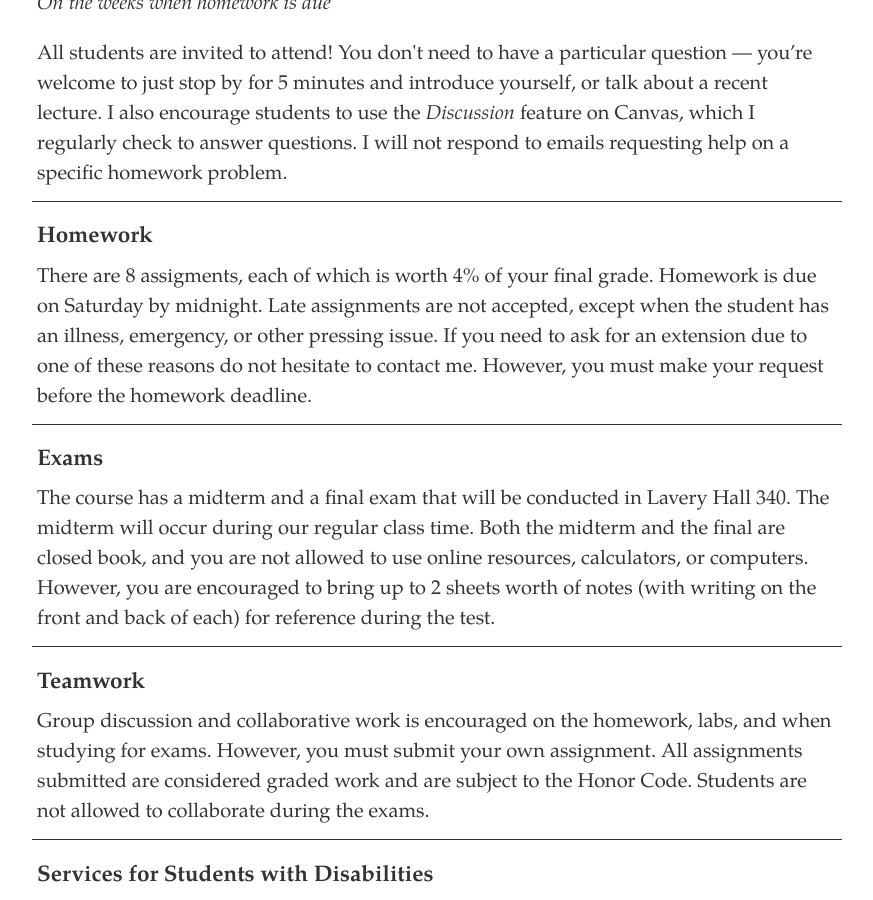
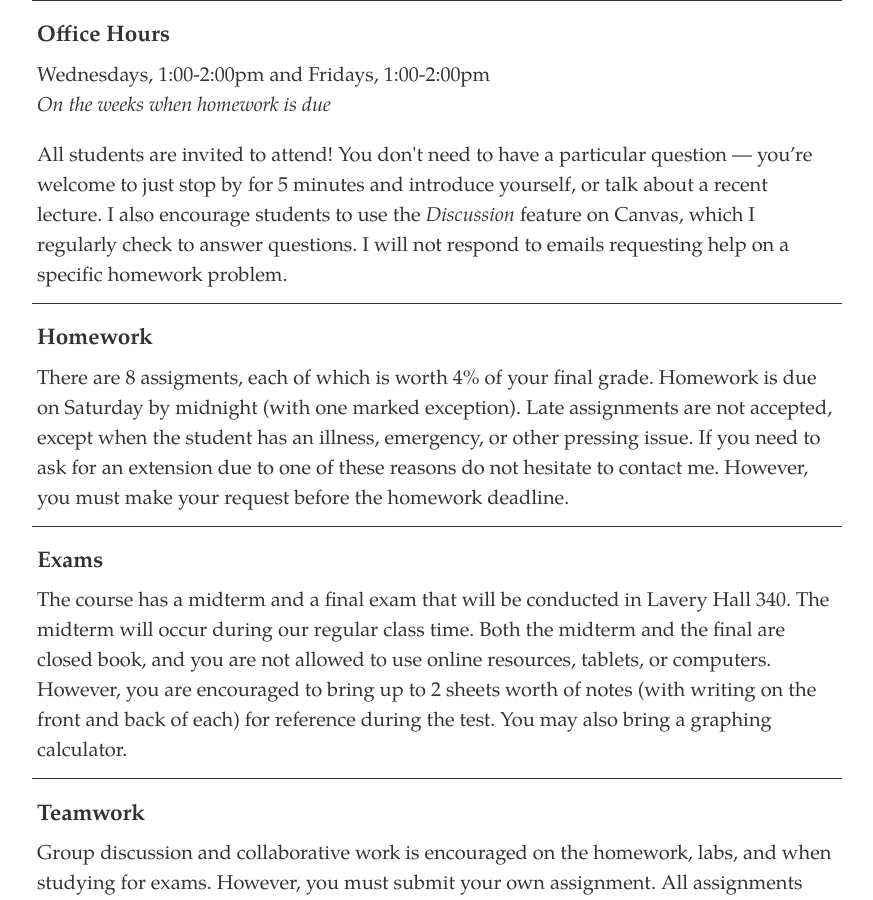
Before and after one commit to dylan-losey/dylan-losey.github.io, a Jekyll site: the page built from me4524-fall21.html, in a window 1280 px wide and 900 px high, scrolled down 4271 px. Shown: the whole window, without its empty margins (203-1076 px from the left). Built offline with Jekyll 4.4.1, drawn with Linux system fonts in a browser that asks for light colours; nearby versions of some CDN libraries; some of the changed text lies outside the part shown.

Commit message:
updated me4524

```diff
--- a/me4524-fall21.html
+++ b/me4524-fall21.html
@@ -59,6 +59,17 @@
 </div>
 
 <div>
+  <h3>SPOT Reviews</h3>
+  <a href="{{ site.baseurl }} /pdfs/ME_4524_Fall2021.pdf" style="text-decoration:none;"><button class="btn">
+    <i class="fa fa-puzzle-piece"></i> Read Student Reviews</button></a>
+
+  <a href="{{ site.baseurl }} /pdfs/ME_4584_Fall2021_Section1.pdf" style="text-decoration:none;"><button class="btn">
+    <i class="fa fa-puzzle-piece"></i> Lab Reviews (Section 1)</button></a>
+  <a href="{{ site.baseurl }} /pdfs/ME_4584_Fall2021_Section2.pdf" style="text-decoration:none;"><button class="btn">
+    <i class="fa fa-puzzle-piece"></i> Lab Reviews (Section 2)</button></a>
+</div>
+
+<div>
   <h3>Description</h3>
   <p>Robots will change the future of our society.
   Self-driving cars, assistive prostheses, and surgical robots are already here &mdash; what will be next?
@@ -109,11 +120,6 @@
   <h3>Teaching Assistant</h3>
   <table>
     <tr>
-      <!-- <td style="vertical-align:middle; width:25%;">
-		    <center>
-          <img src="{{ site.baseurl }} /images/dylan_head.jpg" style="max-height:200px; border-radius: 15px" />
-        </center>
-  	  </td> -->
       <td>
         <p>Yohan Sequeira<br />
         yohans21@vt.edu<br />
@@ -354,7 +360,7 @@
 <div>
   <h3>Homework</h3>
   <p>There are 8 assigments, each of which is worth 4% of your final grade.
-  Homework is due on Saturday by midnight.
+  Homework is due on Saturday by midnight (with one marked exception).
   Late assignments are not accepted, except when the student has an illness, emergency, or other pressing issue.
   If you need to ask for an extension due to one of these reasons do not hesitate to contact me.
   However, you must make your request before the homework deadline.</p>
@@ -366,9 +372,10 @@
   <p>The course has a midterm and a final exam that will be conducted in Lavery Hall 340.
   The midterm will occur during our regular class time.
   Both the midterm and the final are closed book,
-  and you are not allowed to use online resources, calculators, or computers.
+  and you are not allowed to use online resources, tablets, or computers.
   However, you are encouraged to bring up to 2 sheets worth of notes
   (with writing on the front and back of each) for reference during the test.
+  You may also bring a graphing calculator.
   </p>
 </div>
 
```
Also changed, not shown: Gemfile.lock, 3 other files.
